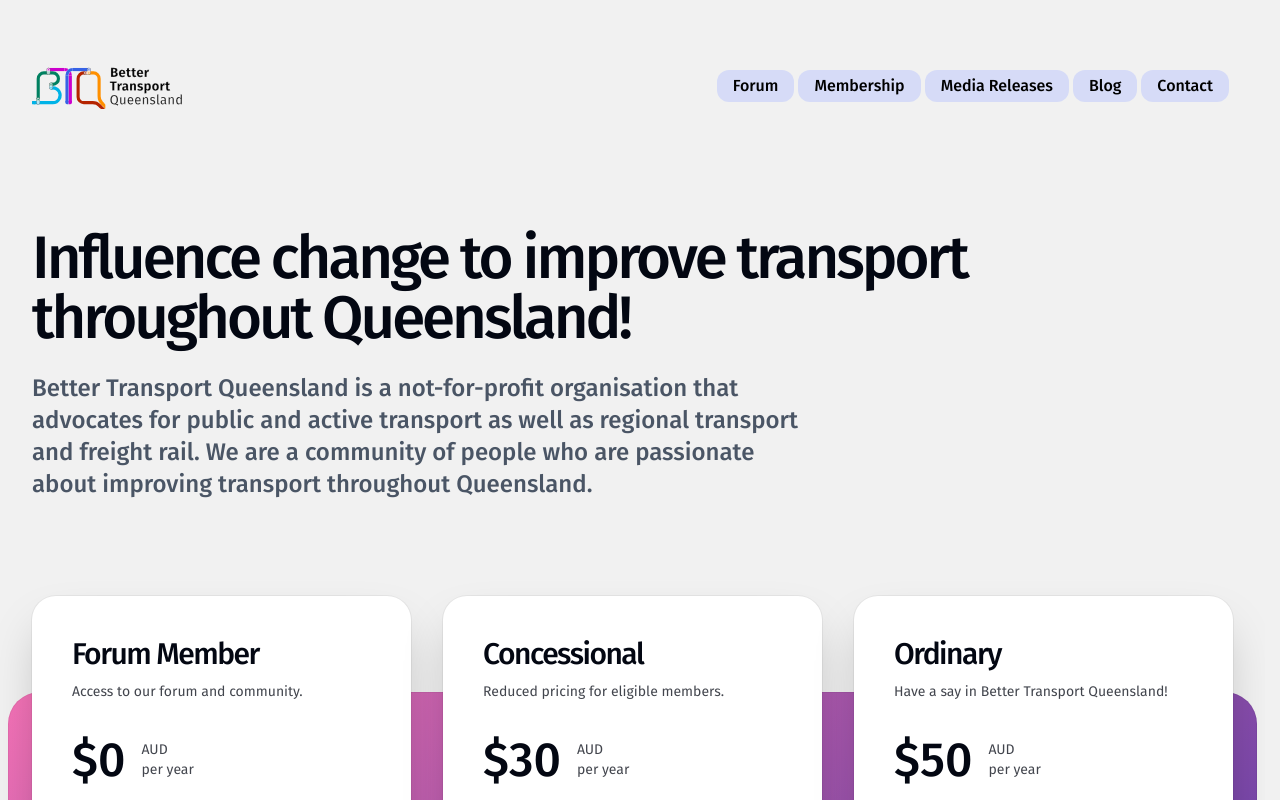
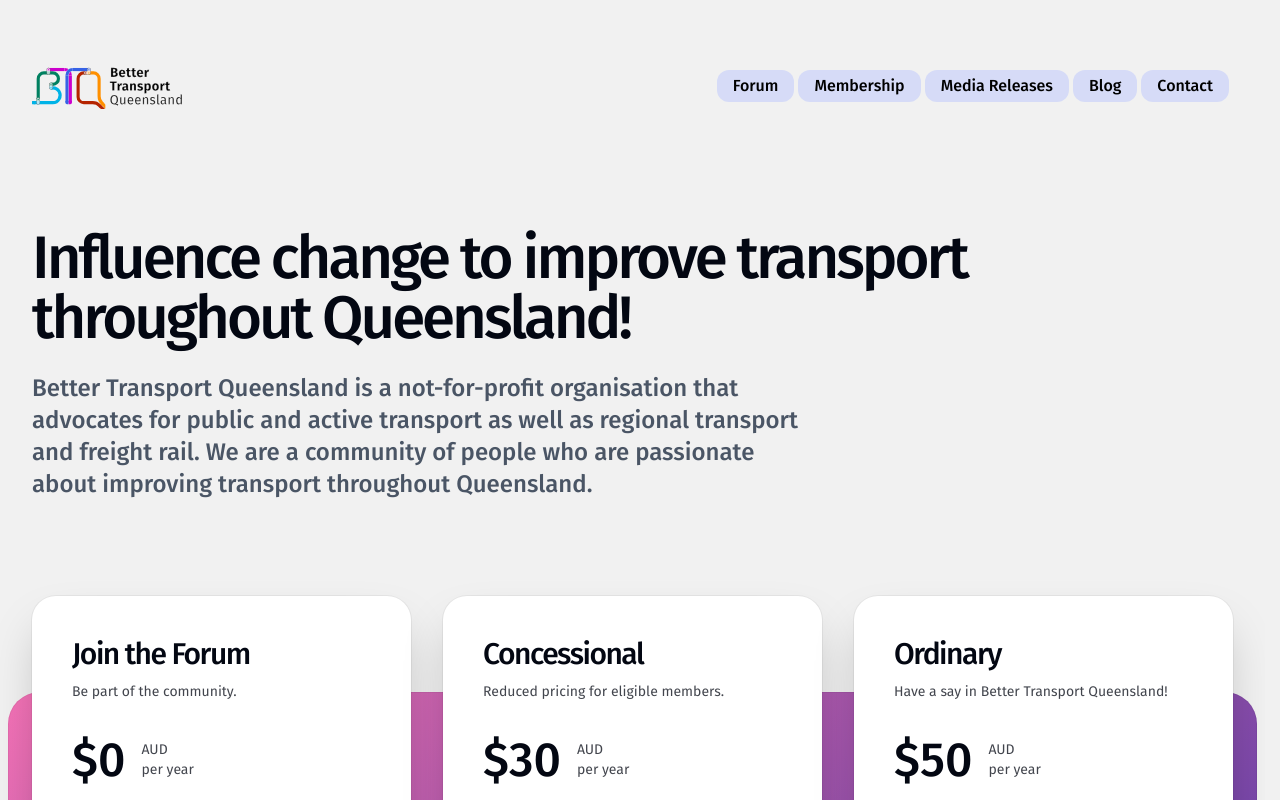
Before and after one commit to rowan-gray/btq-website, a Next.js app: page /member in a window 1280 px wide. Shown: the top 800 px of the page. Built offline with nearby package versions, Linux system fonts and the light colour scheme.

Commit message:
Fixed link for genreal member and updated text for forum member.

```diff
--- a/app/member/page.tsx
+++ b/app/member/page.tsx
@@ -21,8 +21,7 @@ type Requirement = {
 }
 
 type Tier = {
-  name: 'Forum Member' | 'Concessional' | 'Ordinary'
-  slug: string
+  name: string
   description: string
   priceMonthly: number
   highlights: { description: string }[]
@@ -33,18 +32,16 @@ type Tier = {
 
 const tiers: Tier[] = [
   {
-    name: 'Forum Member' as const,
-    slug: 'forum',
-    description: 'Access to our forum and community.',
+    name: 'Join the Forum' as const,
+    description: 'Be part of the community.',
     priceMonthly: 0,
     highlights: [{ description: 'Create topics, reply, and more!' }],
     requirements: [{ description: 'None!' }],
-    buttonText: 'Join the forum',
+    buttonText: 'Join the Forum',
     href: 'https://forum.bettertransportqueensland.org',
   },
   {
     name: 'Concessional' as const,
-    slug: 'concession',
     description: 'Reduced pricing for eligible members.',
     priceMonthly: 30,
     highlights: [
@@ -68,7 +65,6 @@ const tiers: Tier[] = [
   },
   {
     name: 'Ordinary' as const,
-    slug: 'ordinary',
     description: 'Have a say in Better Transport Queensland!',
     priceMonthly: 50,
     highlights: [
@@ -81,7 +77,7 @@ const tiers: Tier[] = [
       { description: 'Support the objectives of the association' },
     ],
     buttonText: 'Become a Member',
-    href: 'https://forum.bettertransportqueensland.org/s/prod_SaquDOxU6azV7D',
+    href: 'https://forum.bettertransportqueensland.org/s/prod_SaqrRoJZ89kVjg',
   },
 ]
 
```
